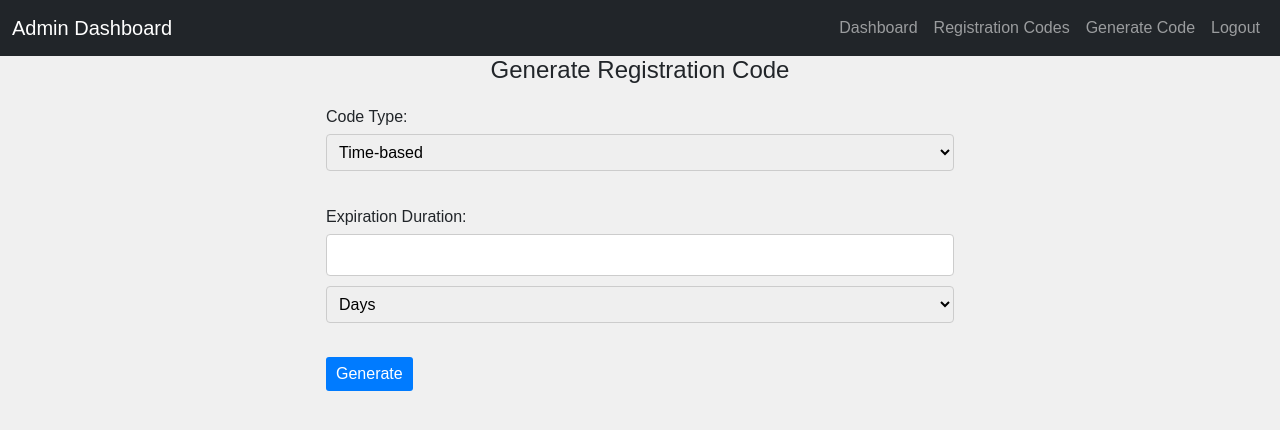
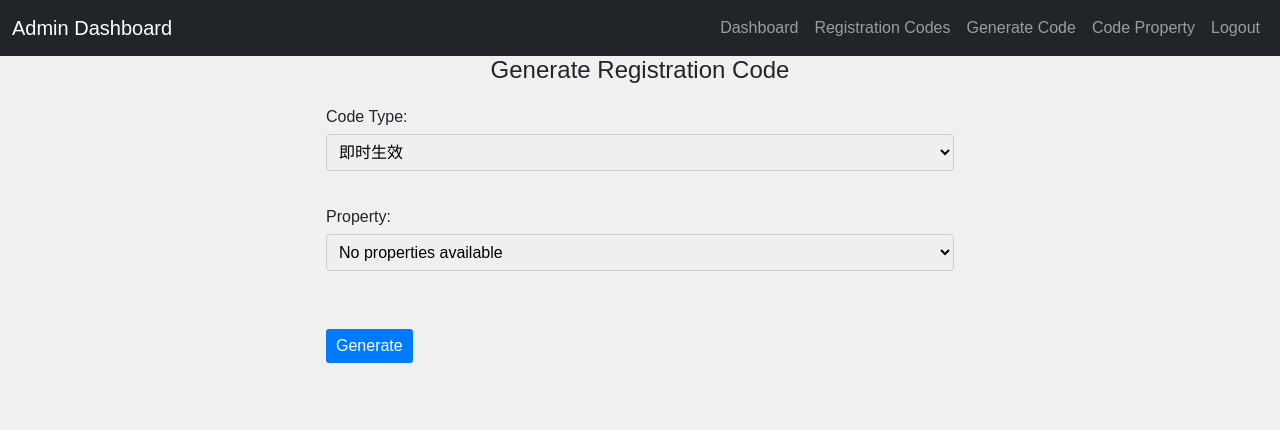
Before and after one commit to biubiuww/RCoooodeV, a Flask app: page /generate_code in a window 1280 px wide. Shown: the top 430 px of the page. Run offline with Flask 3, Linux system fonts and the light colour scheme; a user stored in the database is signed in.

Commit message:
调整模型，增加bug

```diff
--- a/app/static/code_generate.js
+++ b/app/static/code_generate.js
@@ -1,89 +1,95 @@
 document.addEventListener('DOMContentLoaded', function () {
+    var propertySelect = document.getElementById('property_select');
     var codeTypeSelect = document.getElementById('code_type');
-    var expirationDurationDiv = document.getElementById('expiration_duration_div');
-    var maxUsageDiv = document.getElementById('max_usage_div');
     var expirationDateResult = document.getElementById('expiration_date_result');
-    var responseDataDiv = document.getElementById('response-data'); // 新添加的 <div> 元素用于显示来自后端的数据
+    var responseDataDiv = document.getElementById('response-data');
+    // var properties = JSON.parse('{{ properties | tojson | safe }}');
+
+    // 初始化页面时获取注册码属性并填充到下拉列表中
+    populatePropertySelect(properties);
+
+    // code类型选择的事件监听器
+    codeTypeSelect.addEventListener('change', function () {
+        expirationDateResult.innerText = '';
+        responseDataDiv.innerText = '';
+        updatePropertyOptions(); // 根据注册码类型更新属性选项
+        // 更新属性选项时设置属性选择框为默认值
+        setDefaultProperty();
+    });
+
+    // 触发一次change事件，以确保在页面加载时更新属性选项
+    codeTypeSelect.dispatchEvent(new Event('change'));
+
+    // 根据注册码类型更新属性选项
+    function updatePropertyOptions() {
+        var selectedType = codeTypeSelect.value;
+        var options = propertySelect.options;
+
+        // 遍历下拉列表中的选项，根据注册码类型隐藏或显示相应类型的属性
+        for (var i = 0; i < options.length; i++) {
+            var option = options[i];
+            if (option.dataset.type === selectedType || option.dataset.type === '') {
+                option.style.display = 'block'; // 显示与注册码类型匹配的属性选项
+            } else {
+                option.style.display = 'none'; // 隐藏不匹配的属性选项
+            }
+        }
+    }
+
+    function populatePropertySelect(properties) {
+        // 清空下拉列表
+        propertySelect.innerHTML = '';
+
+        // 如果属性列表为空，添加一个空的选项
+        if (properties.length === 0) {
+            var emptyOption = document.createElement('option');
+            emptyOption.value = '';
+            emptyOption.textContent = 'No properties available';
+            propertySelect.appendChild(emptyOption);
+        } else {
+            // 遍历属性数据并添加到下拉列表中
+            properties.forEach(property => {
+                var option = document.createElement('option');
+                option.value = property[0];
+                option.textContent = property[1] + ' (' + property[4] + ')';
+                option.dataset.type = property[4]; // 添加属性类型
+                propertySelect.appendChild(option);
+            });
+        }
+    }
+
+    // 设置属性选择框为当前 CODE type 相关的默认属性
+    function setDefaultProperty() {
+        var selectedType = codeTypeSelect.value;
+        var options = propertySelect.options;
+
+        for (var i = 0; i < options.length; i++) {
+            var option = options[i];
+            if (option.dataset.type === selectedType || option.dataset.type === '') {
+                propertySelect.selectedIndex = i;
+                break;
+            }
+        }
+    }
 
     // 计算过期时间
     function calculateExpirationDate() {
-        var duration = parseInt(document.getElementById('expiration_duration').value);
-        var unit = document.getElementById('duration_unit').value;
-        var currentDate = new Date();
+        var selectedPropertyId = propertySelect.value;
+        var expirationDate = new Date().toISOString();
 
-        switch (unit) {
-            case 'days':
-                currentDate.setDate(currentDate.getDate() + duration);
-                break;
-            case 'weeks':
-                currentDate.setDate(currentDate.getDate() + duration * 7);
-                break;
-            case 'months':
-                currentDate.setMonth(currentDate.getMonth() + duration);
-                break;
-        }
+        // 将数据发送到后端
+        sendDataToBackend(expirationDate, selectedPropertyId);
 
-        // 删除毫秒部分
-        currentDate.setMilliseconds(0);
-
-        // 将过期日期转换为本地时间字符串
-        var expirationDateString = currentDate.toLocaleString();
-        expirationDateResult.innerText = '过期时间: ' + expirationDateString;
-
-
-        return currentDate.toISOString(); // 返回计算的过期时间
+        // 在前端显示过期时间
+        displayExpirationDate(expirationDate);
     }
 
-    // 根据注册码类型显示相应的输入框
-    function showInputFields() {
-        var codeType = codeTypeSelect.value;
-        if (codeType === 'time') {
-            expirationDurationDiv.style.display = 'block';
-            maxUsageDiv.style.display = 'none';
-            document.getElementById('expiration_duration').setAttribute('required', true); // 设置过期时间为必填
-            document.getElementById('max_usage').removeAttribute('required'); // 移除最大使用量的必填属性
-        } else if (codeType === 'usage') {
-            expirationDurationDiv.style.display = 'none';
-            maxUsageDiv.style.display = 'block';
-            document.getElementById('expiration_duration').removeAttribute('required'); // 移除过期时间的必填属性
-            document.getElementById('max_usage').setAttribute('required', true); // 设置最大使用量为必填
-        }
-    }
-
-    // 初始化显示对应的输入框
-    showInputFields();
-
-    // code类型选择的事件监听器
-    codeTypeSelect.addEventListener('change', function () {
-        showInputFields(); // 根据选择的注册码类型显示相应的输入框
-        expirationDateResult.innerText = ''; // 切换类型时隐藏注册信息消息
-        responseDataDiv.innerText = ''; // 切换类型时隐藏注册信息消息
-    });
-
-    // 过期时间输入框的事件监听器
-    document.getElementById('expiration_duration').addEventListener('input', function () {
-        calculateExpirationDate();
-        responseDataDiv.innerText = ''; // 输入事件发生时隐藏注册信息消息
-    });
-
-    // 表单提交事件监听器
-    document.getElementById('generate-form').addEventListener('submit', function (event) {
-        event.preventDefault(); // 阻止默认表单提交行为
-
-        var codeType = document.getElementById('code_type').value;
-        var data = {};
-
-        if (codeType === 'time') {
-            data.code_type = codeType;
-            data.expiration_date = calculateExpirationDate();
-        } else if (codeType === 'usage') {
-            data.code_type = codeType;
-            var maxUsageValue = document.getElementById('max_usage').value.trim(); // 去除输入值两端的空格
-            if (maxUsageValue !== '') {
-                // 如果最大使用量输入框有值，则将其包含在数据中
-                data.max_usage = parseInt(maxUsageValue);
-            }
-        }
+    // 将数据发送到后端
+    function sendDataToBackend(expirationDate, selectedPropertyId) {
+        var data = {
+            expiration_date: expirationDate,
+            property_id: selectedPropertyId
+        };
 
         // 发送到后端的 AJAX POST 请求
         var xhr = new XMLHttpRequest();
@@ -95,8 +101,6 @@
                 if (response.code) {
                     // 如果返回的注册信息中包含注册码，则显示在网页中
                     responseDataDiv.innerText = 'Registration Code: ' + response.code;
-                    document.getElementById('generate-form').reset(); // 表单提交后重置表单
-                    showInputFields(); // 根据返回数据重新显示对应的输入框
                 } else {
                     console.error('未收到有效的注册信息。');
                 }
@@ -108,5 +112,11 @@
             console.error('生成注册码时发生网络错误。');
         };
         xhr.send(JSON.stringify(data));
-    });
+    }
+
+    // 在前端显示过期时间
+    function displayExpirationDate(expirationDate) {
+        // 可根据需要在界面上显示过期时间
+        expirationDateResult.innerText = '过期时间: ' + expirationDate;
+    }
 });
--- a/app/templates/admin/admin_base.html
+++ b/app/templates/admin/admin_base.html
@@ -31,6 +31,9 @@
                         <a class="nav-link" href="{{ url_for('views.generate_code') }}">Generate Code</a>
                     </li>
                     <li class="nav-item">
+                        <a class="nav-link" href="{{ url_for('views.edit_property') }}">Code Property</a>
+                    </li>
+                    <li class="nav-item">
                         <a class="nav-link" href="{{ url_for('views.logout') }}">Logout</a>
                     </li>
                 </ul>
--- a/app/templates/admin/admin_code_generate.html
+++ b/app/templates/admin/admin_code_generate.html
@@ -9,29 +9,28 @@
 <form id="generate-form" method="post">
     <label for="code_type">Code Type:</label>
     <select id="code_type" name="code_type">
-        <option value="time" selected>Time-based</option>
-        <option value="usage">Usage-based</option>
+        <option value="TIME" selected>即时生效</option>
+        <option value="DELAY">使用生效</option>
+        <option value="USAGE">计次使用</option>
     </select>
     <br><br>
+    <div id="property_select_div">
+        <label for="property_select">Property:</label>
+        <select id="property_select" name="property_select">
+            {% for property in properties %}
+            <option value="{{ property[0] }}">{{ property[1] }} ({{ property[4] }})</option>
+            {% endfor %}
+        </select>
+    </div>
+    <br><br>
     <div id="expiration_duration_div">
-        <label for="expiration_duration">Expiration Duration:</label>
-        <input type="number" id="expiration_duration" name="expiration_duration" min="1" required>
-        <select id="duration_unit" name="duration_unit">
-            <option value="days" selected>Days</option>
-            <option value="weeks">Weeks</option>
-            <option value="months">Months</option>
-        </select>
-        <br><br>
         <div id="expiration_date_result"></div>
-    </div>
-    <div id="max_usage_div" style="display:none;">
-        <label for="max_usage">Max Usage:</label>
-        <input type="number" id="max_usage" name="max_usage" min="1">
-        <br><br>
     </div>
     <button type="submit">Generate</button>
 </form>
 <div id="response-data" style="text-align: center; margin-top: 50px;"></div>
-
+<script>
+    var properties = JSON.parse('{{ properties | tojson | safe }}');
+</script>
 <script src="{{ url_for('static', filename='code_generate.js') }}"></script>
 {% endblock %}
--- a/app/views.py
+++ b/app/views.py
@@ -4,10 +4,9 @@
 from flask import render_template, request, jsonify, redirect, url_for, flash,Blueprint
 from flask_login import current_user, login_user, logout_user, login_required, LoginManager
 
-from .uti import generate_and_store_registration_code,verify_registration_code
+from .uti import *
 from .logging import log_registration_code_usage
-from .models import User,RegistrationCode
-
+from .models import User,RegistrationCode, CodeProperty
 
 login_manager = LoginManager()
 
@@ -31,20 +30,29 @@
 
     if request.method == 'POST':
         data = request.get_json()
-        code_type = data.get('code_type')
-        expiration_date_str = data.get('expiration_date')
-        max_usage = data.get('max_usage')
-        if code_type == 'time':
-            if expiration_date_str is not None:
-                expiration_date_str = expiration_date_str[:-1]
-                expiration_date = datetime.strptime(expiration_date_str, '%Y-%m-%dT%H:%M:%S.%f')
-            else:
-                expiration_date = None
-        elif code_type == 'usage':
-            expiration_date = None
-        code = generate_and_store_registration_code(code_type, expiration_date, max_usage)
+        property_id = data.get('property_id')
+        property = CodeProperty.query.get(property_id)
+        if property is None:
+            return "Invalid property ID", 400
+        if property.type == 'time':
+            if property.unit == 'day':
+                expiration_date = datetime.now() + timedelta(days=property.value)
+            elif property.unit == 'week':
+                expiration_date = datetime.now() + timedelta(weeks=property.value)
+            elif property.unit == 'month':
+                expiration_date = datetime.now() + timedelta(days=(property.value * 30))
+            property.value = None
+        elif property.type == 'delay':
+            code = generate_and_store_registration_code(property.type,property_id)
+        code = generate_and_store_registration_code(property.type, expiration_date, property.value)
         return {'message': 'Create registration code.','code':code}, 200
-    return render_template('admin/admin_code_generate.html')
+    properties = CodeProperty.query.all()
+    properties = [(str(property.id),
+                              property.name.split('.')[-1],
+                              str(property.unit),
+                              property.value,
+                              str(property.type).split('.')[-1]) for property in properties]
+    return render_template('admin/admin_code_generate.html',properties=properties)
 
 # 注册码验证页面路由
 @web_bp.route('/verify', methods=['POST','GET'])
@@ -73,7 +81,34 @@
     codes = RegistrationCode.query.paginate(page=page, per_page=per_page, error_out=False)
     return render_template('admin/admin_code_list.html', codes=codes)
 
+# 注册码属性创建页面路由
+@web_bp.route('/edit_property', methods=['GET', 'POST'])
+def edit_property():
+    if request.method == 'POST':
+        data = request.get_json()
+        if data.get('property_id') is not None:
+            property_id = data.get('property_id')
+            name = data.get('name').strip()
+            unit = data.get('unit').strip().upper()
+            value = data.get('value').strip()
+            type = data.get('type').strip().upper()
+            response, status_code = update_property(property_id, name=name, unit=unit, value=value, type=type)
+            return jsonify(response), status_code
+        else:
+            name = data.get('name').strip()
+            unit = data.get('unit').strip().upper()
+            value = data.get('value').strip()
+            type = data.get('type').strip().upper()
+            response, status_code = save_property(name, unit, value, type)
+            return jsonify(response), status_code
 
+    page = request.args.get('page', 1, type=int)
+    per_page = 10
+    pagination = CodeProperty.query.paginate(page=page, per_page=per_page, error_out=False)
+    properties = pagination.items
+    properties = [(str(property.id), property.name, str(property.unit), property.value, str(property.type)) for property in properties]
+
+    return render_template('admin/admin_code_property.html', properties=properties, pagination=pagination)
 
 # 从数据库中加载用户
 @login_manager.user_loader
```
Also changed, not shown: app/models.py (+49 -11 lines), app/static/admin.css (+39 -1 lines), app/static/property_edit.js (added, +104 -0 lines), app/templates/admin/admin_code_property.html (added, +74 -0 lines), app/uti.py (+59 -3 lines).
